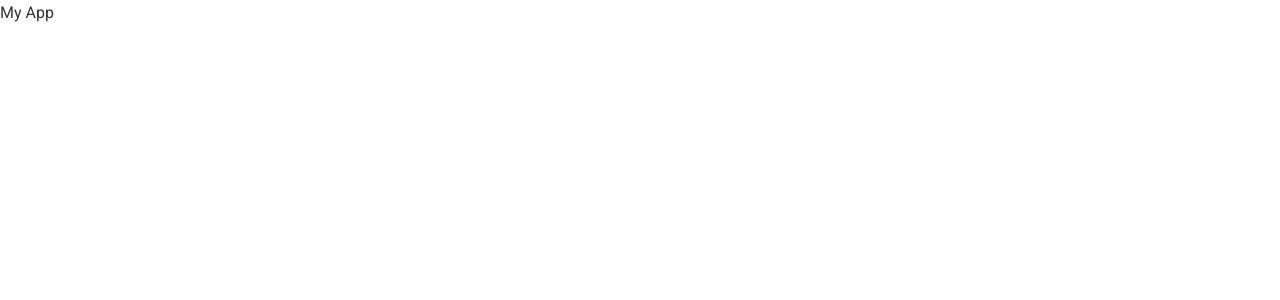
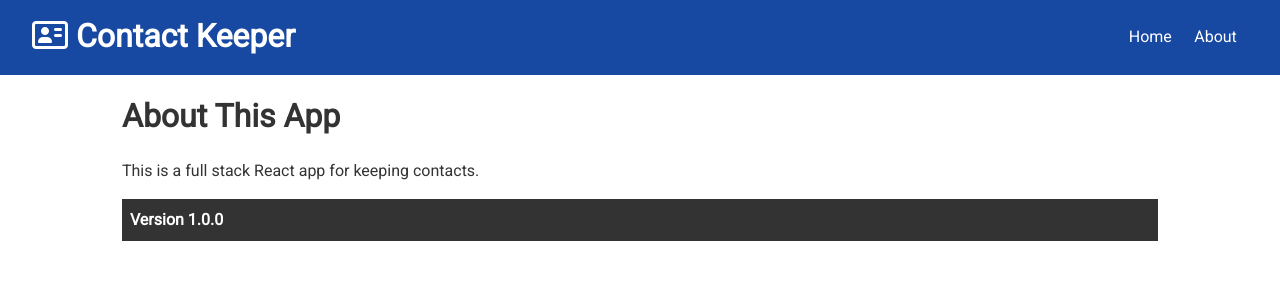
Before and after one commit to AlexRiosJ/contact-keeper, a React (Create React App) app in the folder client/: page /about in a window 1280 px wide. Shown: the top 300 px of the page. Built offline with nearby package versions, Linux system fonts and the light colour scheme; the HTML template or start-up script is replaced by a standard one.

Commit message:
Navbar, About, Home and Favicon update

```diff
--- a/client/public/index.html
+++ b/client/public/index.html
@@ -9,7 +9,6 @@
       name="description"
       content="Web site created using create-react-app"
     />
-    <link rel="apple-touch-icon" href="%PUBLIC_URL%/logo192.png" />
     <link rel="manifest" href="%PUBLIC_URL%/manifest.json" />
     <script src="https://kit.fontawesome.com/e26dece4b9.js" crossorigin="anonymous"></script>
     <title>Contact Keeper</title>
--- a/client/src/App.js
+++ b/client/src/App.js
@@ -1,8 +1,24 @@
-import React from 'react';
+import React, { Fragment } from 'react';
+import { BrowserRouter as Router, Route, Switch } from 'react-router-dom';
+import Navbar from './components/layouts/Navbar';
+import Home from './components/pages/Home';
+import About from './components/pages/About';
 import './App.css';
 
 const App = () => {
-	return <div className='App'>My App</div>;
+	return (
+		<Router>
+			<Fragment>
+				<Navbar />
+				<div className='container'>
+					<Switch>
+						<Route exact path='/' component={Home} />
+						<Route exact path='/about' component={About} />
+					</Switch>
+				</div>
+			</Fragment>
+		</Router>
+	);
 };
 
 export default App;
--- /dev/null
+++ b/client/src/components/layouts/Navbar.js
@@ -0,0 +1,33 @@
+import React from 'react';
+import PropTypes from 'prop-types';
+import { Link } from 'react-router-dom';
+
+const Navbar = ({ title, icon }) => {
+	return (
+		<div className='navbar bg-primary'>
+			<h1>
+				<i className={icon} /> {title}
+			</h1>
+			<ul>
+				<li>
+					<Link to='/'>Home</Link>
+				</li>
+				<li>
+					<Link to='/about'>About</Link>
+				</li>
+			</ul>
+		</div>
+	);
+};
+
+Navbar.propTypes = {
+	title: PropTypes.string.isRequired,
+	icon: PropTypes.string
+};
+
+Navbar.defaultProps = {
+	title: 'Contact Keeper',
+	icon: 'far fa-address-card'
+};
+
+export default Navbar;
--- /dev/null
+++ b/client/src/components/pages/About.js
@@ -0,0 +1,17 @@
+import React from 'react';
+
+const About = () => {
+	return (
+		<div>
+			<h1>About This App</h1>
+			<p className='my-1'>
+				This is a full stack React app for keeping contacts.
+			</p>
+			<p className='bg-dark p'>
+				<strong>Version 1.0.0</strong>
+			</p>
+		</div>
+	);
+};
+
+export default About;
--- /dev/null
+++ b/client/src/components/pages/Home.js
@@ -0,0 +1,11 @@
+import React from 'react';
+
+const Home = () => {
+	return (
+		<div>
+			<h1>Home</h1>
+		</div>
+	);
+};
+
+export default Home;
```
Also changed, not shown: client/public/manifest.json, 1 other file (tests, documents, lock files or other folders).
